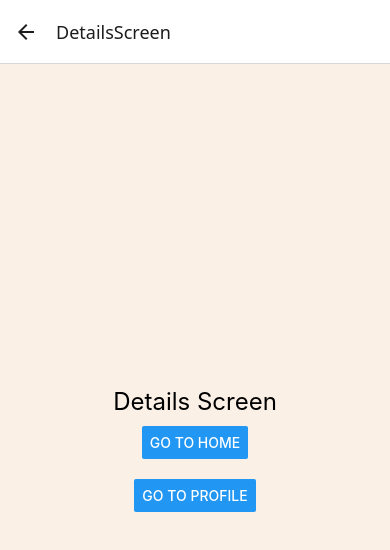
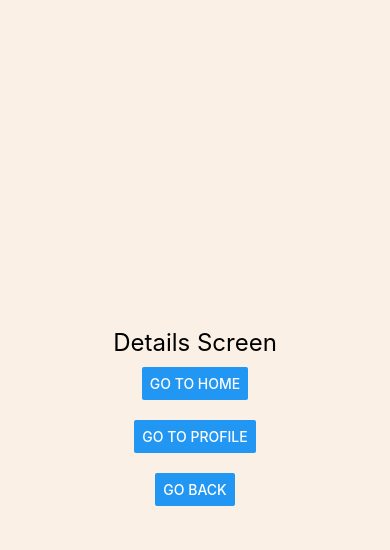
Before and after one commit to Baumzin/MetodoNavegacao, a React Native app in the folder MeuAppDeNavegacao/: screen /DetailsScreen in a window 390 px wide. Shown: the top 550 px of the page. Built offline with nearby package versions, Linux system fonts and the light colour scheme.

Commit message:
Inserindo botão GO BACK

```diff
--- a/MeuAppDeNavegacao/App.js
+++ b/MeuAppDeNavegacao/App.js
@@ -13,8 +13,8 @@
     <NavigationContainer>
       <Stack.Navigator initialRouteName="LoginScreen">
         <Stack.Screen name="HomeScreen" component={HomeScreen} options={{ headerShown: false}}/>
-        <Stack.Screen name="DetailsScreen" component={DetailsScreen}/>
-        <Stack.Screen name="ProfileScreen" component={ProfileScreen}/>
+        <Stack.Screen name="DetailsScreen" component={DetailsScreen} options={{ headerShown: false}}/>
+        <Stack.Screen name="ProfileScreen" component={ProfileScreen} options={{ headerShown: false}}/>
         <Stack.Screen name="LoginScreen" component={LoginScreen}/>
       </Stack.Navigator>
     </NavigationContainer>
--- a/MeuAppDeNavegacao/src/screens/DetailsScreen.js
+++ b/MeuAppDeNavegacao/src/screens/DetailsScreen.js
@@ -18,6 +18,12 @@
                     onPress={() => navigation.navigate('ProfileScreen')}
                 />
             </View>
+            <View style={styles.buttonContainer}>
+                <Button
+                    title='Go Back'
+                    onPress={() => navigation.goBack()}
+                />
+            </View>
         </View>
     )
 }
--- a/MeuAppDeNavegacao/src/screens/ProfileScreen.js
+++ b/MeuAppDeNavegacao/src/screens/ProfileScreen.js
@@ -18,6 +18,12 @@
                     onPress={() => navigation.navigate('DetailsScreen')}
                 />
             </View>
+            <View style={styles.buttonContainer}>
+                <Button
+                    title='Go Back'
+                    onPress={() => navigation.goBack()}
+                />
+            </View>
         </View>
     );
 }
```
